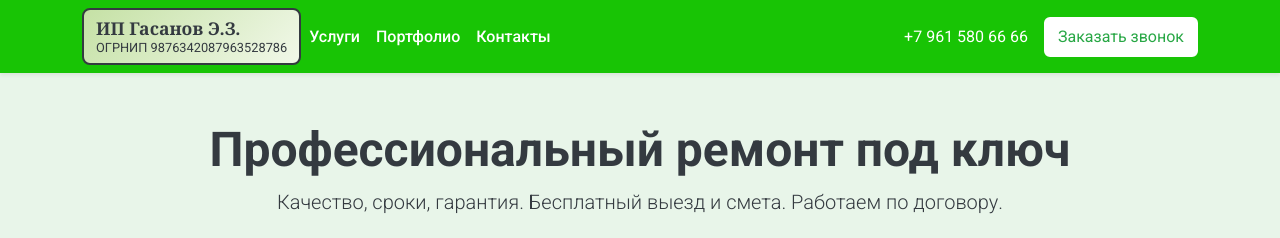
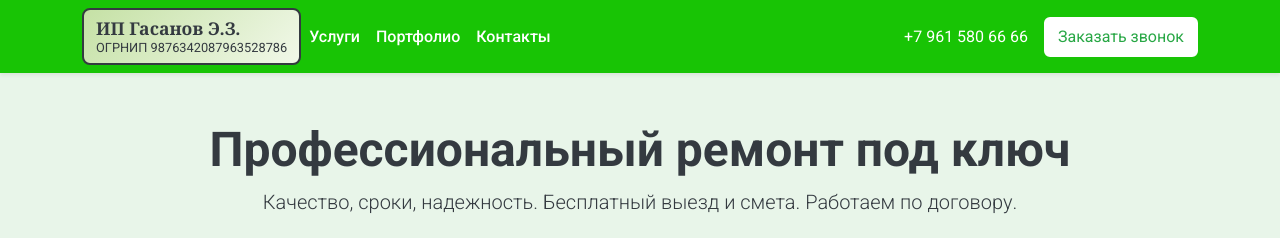
Before and after one commit to Serg-Geek/renovation_site, a website: page src/index.html in a window 1280 px wide. Shown: the top 238 px of the page. Drawn offline with nearby package versions, Linux system fonts and the light colour scheme; some packages are replaced by stand-ins of ours; files that its build step writes are made by us from their sources; a script that the page names is missing.

Commit message:
fix: update hero section text - change 'гарантия' to 'надежность'

```diff
--- a/src/index.html
+++ b/src/index.html
@@ -42,7 +42,7 @@
     <section class="hero-section py-5 text-center">
       <div class="container">
         <h1 class="display-5 fw-bold">Профессиональный ремонт под ключ</h1>
-        <p class="lead mb-4">Качество, сроки, гарантия. Бесплатный выезд и смета. Работаем по договору.</p>
+        <p class="lead mb-4">Качество, сроки, надежность. Бесплатный выезд и смета. Работаем по договору.</p>
         <a href="#form" class="btn btn-success btn-lg">Рассчитать стоимость</a>
       </div>
     </section>
```
